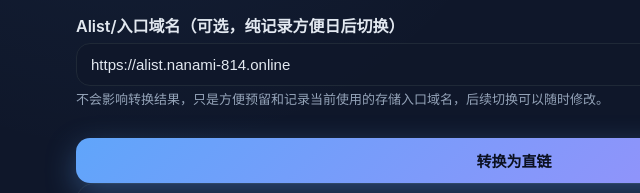
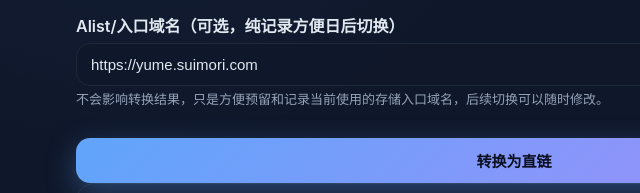
Before and after one commit to yayitinyu/mori-pics, a plain HTML site: page index.html in a window 1280 px wide. Shown: the part 444-637 px from the top of the page, 126-766 px from the left. Drawn offline with Linux system fonts and the light colour scheme.

Commit message:
Update alist domain input value to current URL

```diff
--- a/index.html
+++ b/index.html
@@ -206,7 +206,7 @@
 
       <div>
         <label for="alist-domain">Alist/入口域名（可选，纯记录方便日后切换）</label>
-        <input id="alist-domain" type="text" placeholder="https://yume.suimori.com" value="https://alist.nanami-814.online" />
+        <input id="alist-domain" type="text" placeholder="https://yume.suimori.com" value="https://yume.suimori.com" />
         <p class="hint">不会影响转换结果，只是方便预留和记录当前使用的存储入口域名，后续切换可以随时修改。</p>
       </div>
 
```
